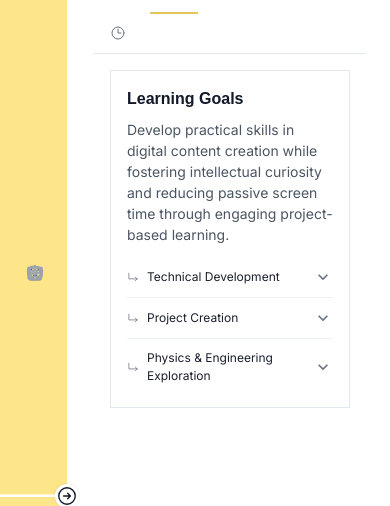
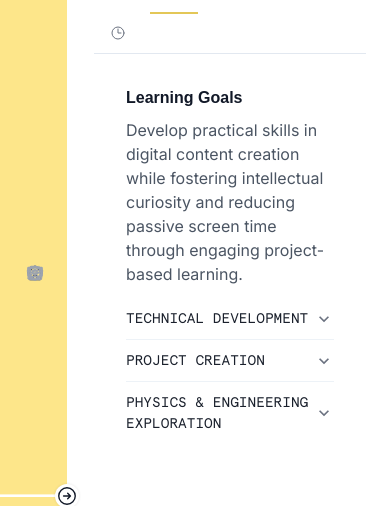
Before and after one commit to cabbachew/cc_lessons, a Next.js app: page /engagement in a window 390 px wide. Both pictures are taken after a click on the tab 174 px from the left and 142 px from the top of the page. Shown: the part 149-655 px from the top of the page. Built offline with nearby package versions, Linux system fonts and the light colour scheme; a web font is replaced by a local one.

Commit message:
add tooltips to tav nav mobile icons and update learning goals content

```diff
--- a/app/engagement/page.tsx
+++ b/app/engagement/page.tsx
@@ -14,6 +14,7 @@ import {
   AccordionButton,
   AccordionPanel,
   AccordionIcon,
+  Tooltip,
 } from "@chakra-ui/react";
 import { PageLayout } from "../components/PageLayout";
 import { apercu, apercuMono, inter } from "../fonts";
@@ -25,7 +26,6 @@ import {
   TrophyIcon,
   FolderPlusIcon,
   ClockIcon,
-  ArrowTurnDownRightIcon,
 } from "@heroicons/react/24/outline";
 import Link from "next/link";
 import { useState, useEffect } from "react";
@@ -136,7 +136,20 @@ export default function EngagementPage() {
                 >
                   <Flex alignItems="center">
                     <Box display={{ base: "block", lg: "none" }}>
+                      <Tooltip
+                        label="OVERVIEW"
+                        placement="top"
+                        hasArrow
+                        bg="#111827"
+                        color="white"
+                        fontSize="10px"
+                        fontWeight="600"
+                        letterSpacing="1.5px"
+                        fontFamily={apercuMono.style.fontFamily}
+                        isDisabled={false}
+                      >
                         <InformationCircleIcon width={16} height={16} />
+                      </Tooltip>
                     </Box>
                     <Text display={{ base: "none", lg: "block" }}>
                       OVERVIEW
@@ -169,7 +182,20 @@ export default function EngagementPage() {
                 >
                   <Flex alignItems="center">
                     <Box display={{ base: "block", lg: "none" }}>
+                      <Tooltip
+                        label="LEARNING PLAN"
+                        placement="top"
+                        hasArrow
+                        bg="#111827"
+                        color="white"
+                        fontSize="10px"
+                        fontWeight="600"
+                        letterSpacing="1.5px"
+                        fontFamily={apercuMono.style.fontFamily}
+                        isDisabled={false}
+                      >
                         <MapIcon width={16} height={16} />
+                      </Tooltip>
                     </Box>
                     <Text display={{ base: "none", lg: "block" }}>
                       LEARNING PLAN
@@ -202,7 +228,20 @@ export default function EngagementPage() {
                 >
                   <Flex alignItems="center">
                     <Box display={{ base: "block", lg: "none" }}>
+                      <Tooltip
+                        label="MILESTONES"
+                        placement="top"
+                        hasArrow
+                        bg="#111827"
+                        color="white"
+                        fontSize="10px"
+                        fontWeight="600"
+                        letterSpacing="1.5px"
+                        fontFamily={apercuMono.style.fontFamily}
+                        isDisabled={false}
+                      >
                         <TrophyIcon width={16} height={16} />
+                      </Tooltip>
                     </Box>
                     <Text display={{ base: "none", lg: "block" }}>
                       MILESTONES
@@ -235,7 +274,20 @@ export default function EngagementPage() {
                 >
                   <Flex alignItems="center">
                     <Box display={{ base: "block", lg: "none" }}>
+                      <Tooltip
+                        label="ARTIFACTS"
+                        placement="top"
+                        hasArrow
+                        bg="#111827"
+                        color="white"
+                        fontSize="10px"
+                        fontWeight="600"
+                        letterSpacing="1.5px"
+                        fontFamily={apercuMono.style.fontFamily}
+                        isDisabled={false}
+                      >
                         <FolderPlusIcon width={16} height={16} />
+                      </Tooltip>
                     </Box>
                     <Text display={{ base: "none", lg: "block" }}>
                       ARTIFACTS
@@ -268,7 +320,20 @@ export default function EngagementPage() {
                 >
                   <Flex alignItems="center">
                     <Box display={{ base: "block", lg: "none" }}>
+                      <Tooltip
+                        label="HISTORY"
+                        placement="top"
+                        hasArrow
+                        bg="#111827"
+                        color="white"
+                        fontSize="10px"
+                        fontWeight="600"
+                        letterSpacing="1.5px"
+                        fontFamily={apercuMono.style.fontFamily}
+                        isDisabled={false}
+                      >
                         <ClockIcon width={16} height={16} />
+                      </Tooltip>
                     </Box>
                     <Text display={{ base: "none", lg: "block" }}>HISTORY</Text>
                   </Flex>
@@ -277,13 +342,12 @@ export default function EngagementPage() {
               <TabPanels>
                 <TabPanel p={4}></TabPanel>
                 <TabPanel p={4}>
-                  <Box
-                    width="100%"
-                    borderRadius="none"
-                    borderWidth="1px"
-                    borderColor="gray.200"
-                    p={4}
+                  <Box width="100%" borderRadius="none" p={4}>
+                    <Flex
+                      direction={{ base: "column", lg: "row" }}
+                      gap={{ base: 4, lg: 8 }}
                     >
+                      <Box flex={{ lg: "1" }}>
                         <Text
                           className={apercu.className}
                           fontSize="md"
@@ -295,16 +359,18 @@ export default function EngagementPage() {
                         </Text>
                         <Text
                           className={inter.className}
-                      fontSize="sm"
+                          fontSize="m"
                           color="#4B5563"
-                      mb={4}
                         >
-                      Develop practical skills in digital content creation while
-                      fostering intellectual curiosity and reducing passive
-                      screen time through engaging project-based learning.
+                          Develop practical skills in digital content creation
+                          while fostering intellectual curiosity and reducing
+                          passive screen time through engaging project-based
+                          learning.
                         </Text>
+                      </Box>
 
-                    <Accordion allowToggle mt={4}>
+                      <Box flex={{ lg: "1" }}>
+                        <Accordion allowToggle>
                           <AccordionItem
                             border="0"
                             borderBottom="1px"
@@ -318,27 +384,68 @@ export default function EngagementPage() {
                                 px={0}
                                 _hover={{ bg: "transparent" }}
                               >
-                            <ArrowTurnDownRightIcon
-                              width={12}
-                              height={12}
-                              color="#6b7280"
-                            />
                                 <Box
                                   as="span"
                                   flex="1"
                                   textAlign="left"
-                              fontWeight="normal"
-                              fontSize="xs"
-                              className={inter.className}
+                                  fontWeight="medium"
+                                  fontSize="sm"
+                                  className={apercuMono.className}
                                   _hover={{ textDecoration: "underline" }}
-                              ml={2}
                                 >
-                              Technical Development
+                                  TECHNICAL DEVELOPMENT
                                 </Box>
                                 <AccordionIcon color="#6b7280" />
                               </AccordionButton>
                             </h2>
-                        <AccordionPanel pb={2} px={0} pl={6}></AccordionPanel>
+                            <AccordionPanel pb={2} px={0} pl={2}>
+                              <Box
+                                className={inter.className}
+                                fontSize="sm"
+                                color="#4B5563"
+                              >
+                                <Box display="flex" mb={2}>
+                                  <Text as="span" mr={2}>
+                                    -
+                                  </Text>
+                                  <Text as="span">
+                                    Create a structured content platform (blog,
+                                    podcast, or multimedia project) focusing on
+                                    child psychology and education
+                                  </Text>
+                                </Box>
+                                <Box display="flex" mb={2}>
+                                  <Text as="span" mr={2}>
+                                    -
+                                  </Text>
+                                  <Text as="span">
+                                    Develop and refine interviewing skills for
+                                    engaging with experts and sharing diverse
+                                    perspectives
+                                  </Text>
+                                </Box>
+                                <Box display="flex" mb={2}>
+                                  <Text as="span" mr={2}>
+                                    -
+                                  </Text>
+                                  <Text as="span">
+                                    Build a portfolio of written and visual
+                                    content that demonstrates communication
+                                    abilities
+                                  </Text>
+                                </Box>
+                                <Box display="flex" mb={2}>
+                                  <Text as="span" mr={2}>
+                                    -
+                                  </Text>
+                                  <Text as="span">
+                                    Learn basic design and content organization
+                                    principles to effectively present
+                                    information
+                                  </Text>
+                                </Box>
+                              </Box>
+                            </AccordionPanel>
                           </AccordionItem>
 
                           <AccordionItem
@@ -354,27 +461,64 @@ export default function EngagementPage() {
                                 px={0}
                                 _hover={{ bg: "transparent" }}
                               >
-                            <ArrowTurnDownRightIcon
-                              width={12}
-                              height={12}
-                              color="#6b7280"
-                            />
                                 <Box
                                   as="span"
                                   flex="1"
                                   textAlign="left"
-                              fontWeight="normal"
-                              fontSize="xs"
-                              className={inter.className}
+                                  fontWeight="medium"
+                                  fontSize="sm"
+                                  className={apercuMono.className}
                                   _hover={{ textDecoration: "underline" }}
-                              ml={2}
                                 >
-                              Project Creation
+                                  PROJECT CREATION
                                 </Box>
                                 <AccordionIcon color="#6b7280" />
                               </AccordionButton>
                             </h2>
-                        <AccordionPanel pb={2} px={0} pl={6}></AccordionPanel>
+                            <AccordionPanel pb={2} px={0} pl={2}>
+                              <Box
+                                className={inter.className}
+                                fontSize="sm"
+                                color="#4B5563"
+                              >
+                                <Box display="flex" mb={2}>
+                                  <Text as="span" mr={2}>
+                                    -
+                                  </Text>
+                                  <Text as="span">
+                                    Establish effective systems for managing
+                                    project timelines and deadlines
+                                  </Text>
+                                </Box>
+                                <Box display="flex" mb={2}>
+                                  <Text as="span" mr={2}>
+                                    -
+                                  </Text>
+                                  <Text as="span">
+                                    Develop consistent workflow patterns for
+                                    content creation and academic work
+                                  </Text>
+                                </Box>
+                                <Box display="flex" mb={2}>
+                                  <Text as="span" mr={2}>
+                                    -
+                                  </Text>
+                                  <Text as="span">
+                                    Implement strategies to maintain focus and
+                                    reduce procrastination
+                                  </Text>
+                                </Box>
+                                <Box display="flex" mb={2}>
+                                  <Text as="span" mr={2}>
+                                    -
+                                  </Text>
+                                  <Text as="span">
+                                    Create documentation practices that support
+                                    long-term project development
+                                  </Text>
+                                </Box>
+                              </Box>
+                            </AccordionPanel>
                           </AccordionItem>
 
                           <AccordionItem border="0">
@@ -384,29 +528,70 @@ export default function EngagementPage() {
                                 px={0}
                                 _hover={{ bg: "transparent" }}
                               >
-                            <ArrowTurnDownRightIcon
-                              width={12}
-                              height={12}
-                              color="#6b7280"
-                            />
                                 <Box
                                   as="span"
                                   flex="1"
                                   textAlign="left"
-                              fontWeight="normal"
-                              fontSize="xs"
-                              className={inter.className}
+                                  fontWeight="medium"
+                                  fontSize="sm"
+                                  className={apercuMono.className}
                                   _hover={{ textDecoration: "underline" }}
-                              ml={2}
                                 >
-                              Physics & Engineering Exploration
+                                  PHYSICS &amp; ENGINEERING EXPLORATION
                                 </Box>
                                 <AccordionIcon color="#6b7280" />
                               </AccordionButton>
                             </h2>
-                        <AccordionPanel pb={2} px={0} pl={6}></AccordionPanel>
+                            <AccordionPanel pb={2} px={0} pl={2}>
+                              <Box
+                                className={inter.className}
+                                fontSize="sm"
+                                color="#4B5563"
+                              >
+                                <Box display="flex" mb={2}>
+                                  <Text as="span" mr={2}>
+                                    -
+                                  </Text>
+                                  <Text as="span">
+                                    Research psychology programs and related
+                                    fields at potential colleges
+                                  </Text>
+                                </Box>
+                                <Box display="flex" mb={2}>
+                                  <Text as="span" mr={2}>
+                                    -
+                                  </Text>
+                                  <Text as="span">
+                                    Connect with professionals in child
+                                    psychology and education for insights and
+                                    mentorship
+                                  </Text>
+                                </Box>
+                                <Box display="flex" mb={2}>
+                                  <Text as="span" mr={2}>
+                                    -
+                                  </Text>
+                                  <Text as="span">
+                                    Identify internship opportunities related to
+                                    psychology and education for future summers
+                                  </Text>
+                                </Box>
+                                <Box display="flex" mb={2}>
+                                  <Text as="span" mr={2}>
+                                    -
+                                  </Text>
+                                  <Text as="span">
+                                    Develop a cohesive narrative that connects
+                                    academic interests, extracurriculars, and
+                                    future goals
+                                  </Text>
+                                </Box>
+                              </Box>
+                            </AccordionPanel>
                           </AccordionItem>
                         </Accordion>
+                      </Box>
+                    </Flex>
                   </Box>
                 </TabPanel>
                 <TabPanel p={4}></TabPanel>
```
Lines whose indentation alone changed are shown as unchanged.
